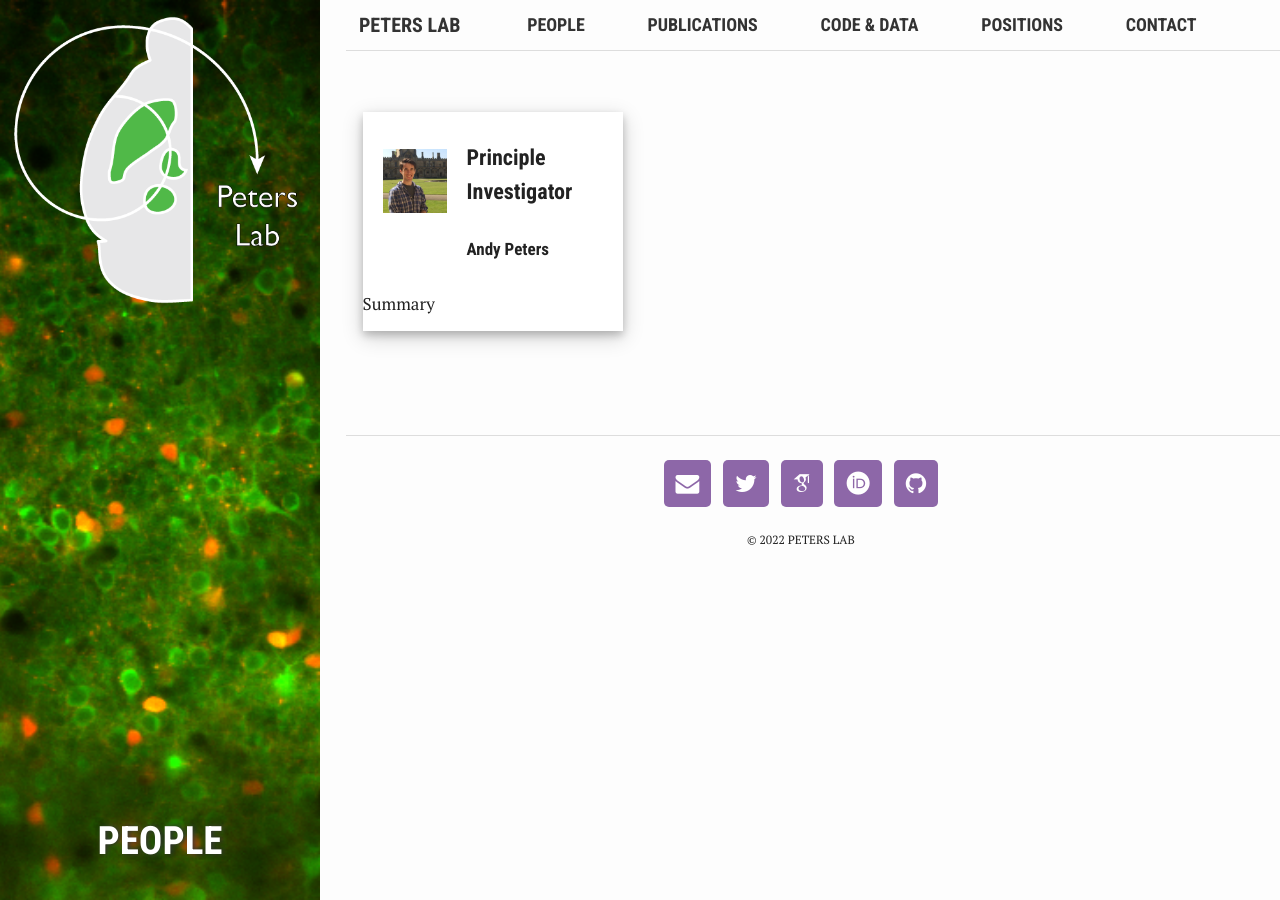
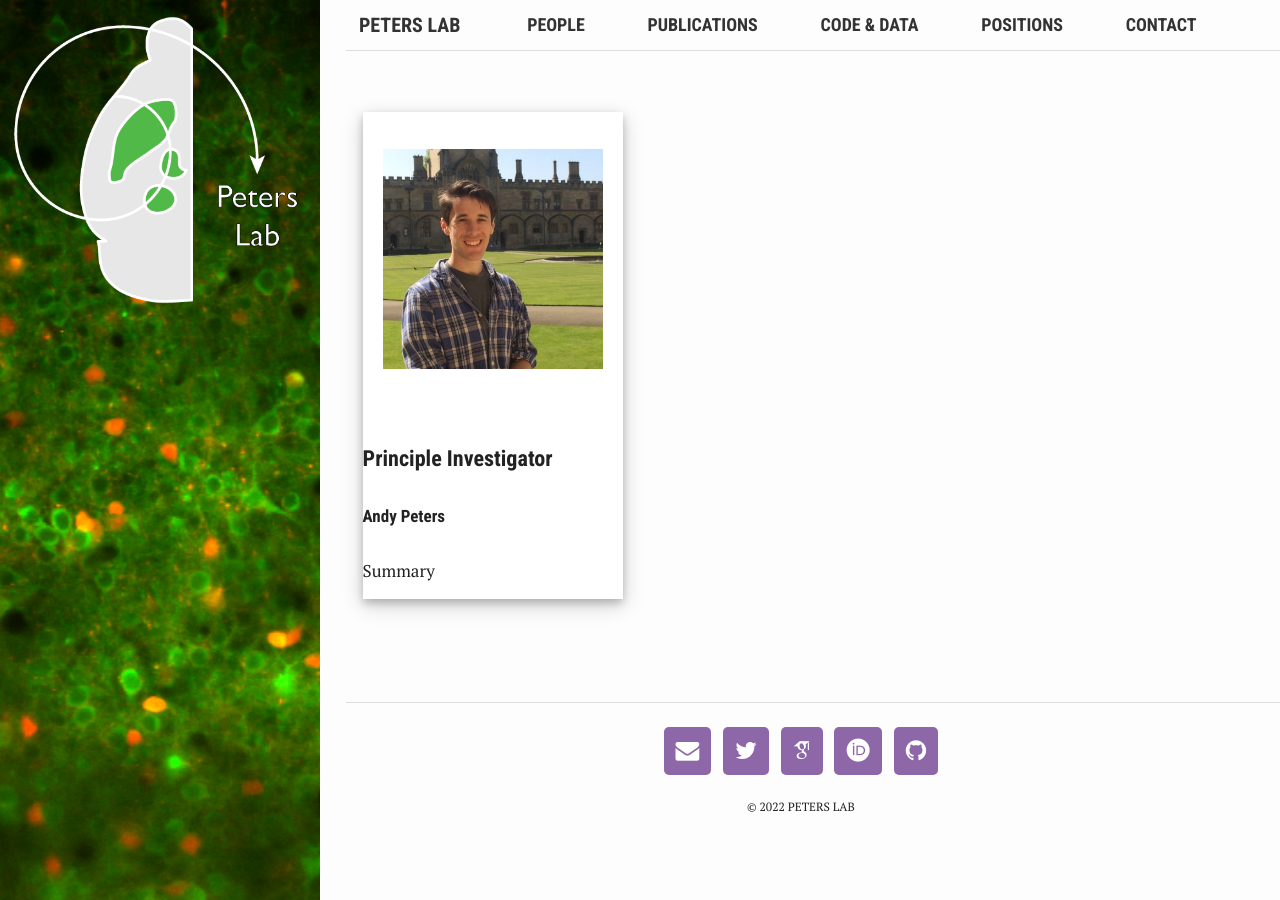
Before and after one commit to PetersNeuroLab/PetersNeuroLab.github.io, a Jekyll site: the page built from pages/1_people.html, in a window 1280 px wide. Built offline with Jekyll 4.4.1, drawn with Linux system fonts in a browser that asks for light colours; nearby versions of some CDN libraries; some web fonts are replaced; library files that are not in the unit come from our copies.

Commit message:
Update _base.scss

```diff
--- a/assets/_sass/_base.scss
+++ b/assets/_sass/_base.scss
@@ -253,16 +253,14 @@ ul.accounts li a
 
 .person-image{
     display: inline-block;
-    width: 40%;
+    width: 100%;
     padding: 20px 20px;
-    float: left;
 }
 
 .lab-logo{
     display: inline-block;
     width: 100%;
     padding: 0px 0px;
-    float: left;
 }
 
 /*
```
